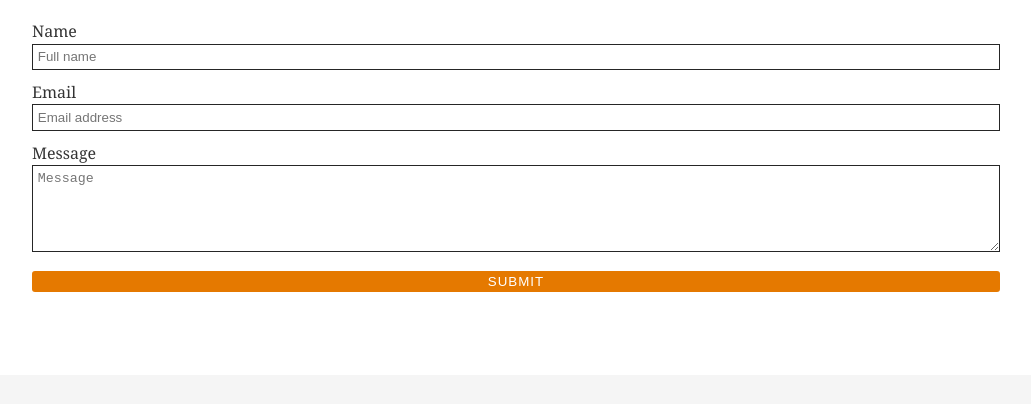
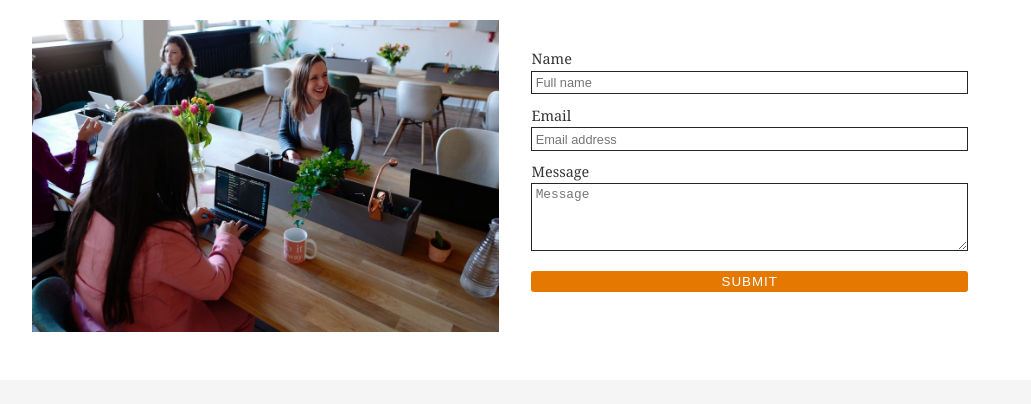
Before and after one commit to lukeprosser/celtic-kitchens, a Gatsby site: page /contact in a window 1280 px wide. Shown: the part 351-755 px from the top of the page, without its empty margins (124-1155 px from the left). Built offline with nearby package versions, Linux system fonts and the light colour scheme; Gatsby itself is replaced by a stand-in of ours; some packages are replaced by stand-ins of ours; what typography-theme-moraga would draw is missing.

Commit message:
Contact page responsive styles

```diff
--- a/src/components/global/layout.scss
+++ b/src/components/global/layout.scss
@@ -61,18 +61,10 @@
   .page-section-header:after {
     content: "";
     display: block;
-    width: 90%;
+    width: 60%;
     margin: 0 auto;
     padding-top: 0.5rem;
     border-bottom: 2px solid $secondary-color;
-  }
-}
-
-@media (min-width: 500px) {
-  .page-section {
-    .page-section-header:after {
-      width: 60%;
-    }
   }
 }
 
--- a/src/pages/contact.js
+++ b/src/pages/contact.js
@@ -40,7 +40,6 @@
                 <div className="contact-content-image-wrapper">
                   <Image fluid={data.office.childImageSharp.fluid} />
                 </div>
-
                 <form
                   className="contact-content-form"
                   name="contact-form"
@@ -56,6 +55,7 @@
                       type="text"
                       name="name"
                       placeholder="Full name"
+                      required
                     />
                   </div>
                   <div className="contact-content-form-group">
@@ -65,6 +65,7 @@
                       type="email"
                       name="email"
                       placeholder="Email address"
+                      required
                     />
                   </div>
                   <div className="contact-content-form-group full-width">
@@ -74,8 +75,9 @@
                     <textarea
                       className="contact-content-form-message"
                       name="message"
-                      rows="5"
+                      rows="4"
                       placeholder="Message"
+                      required
                     ></textarea>
                   </div>
                   <div className="contact-content-form-group full-width">
--- a/src/pages/contact.scss
+++ b/src/pages/contact.scss
@@ -7,10 +7,10 @@
 
       .container {
         .contact-content-blurb {
-          width: 100%;
           text-align: center;
         }
 
+        .contact-content-form-wrapper {
           .contact-content-form {
             width: 100%;
             margin-top: 2rem;
@@ -26,11 +26,12 @@
               .contact-content-form-message {
                 width: 100%;
                 border: 1px solid $primary-color;
-              padding: 0.3rem;
+                padding: 0.2rem;
               }
 
               .contact-content-form-submit {
                 width: 100%;
+              }
             }
           }
         }
@@ -48,20 +49,27 @@
             display: flex;
             justify-content: space-evenly;
             align-items: center;
-          }
 
-          .contact-content-blurb-message {
-            padding: 2rem;
+            .contact-content-image-wrapper {
+              width: 100%;
             }
 
             .contact-content-form {
-            margin-top: 0;
+              width: 100%;
+              margin: 0;
+              padding: 0 2rem;
+
+              .contact-content-form-label {
+                font-size: 0.9rem;
+              }
+              .contact-content-form-input::placeholder,
+              .contact-content-form-message::placeholder {
+                font-size: 0.8rem;
               }
             }
           }
         }
       }
     }
-
-// display: grid;
-// grid-template-columns: repeat(2, 1fr);
+  }
+}
```
Lines whose indentation alone changed are shown as unchanged.
